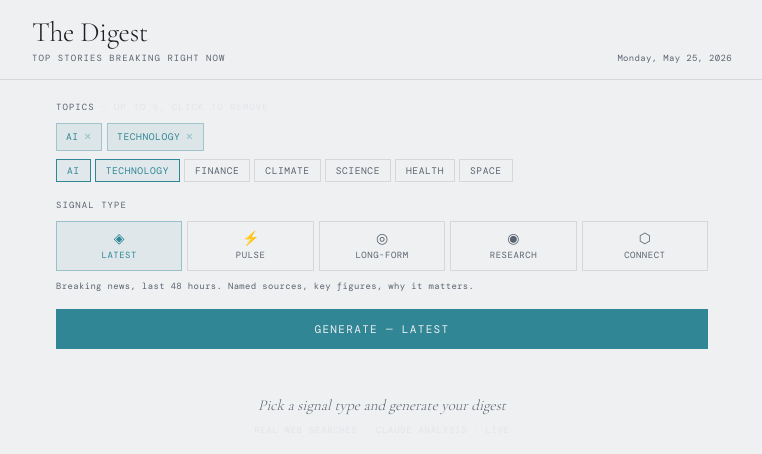
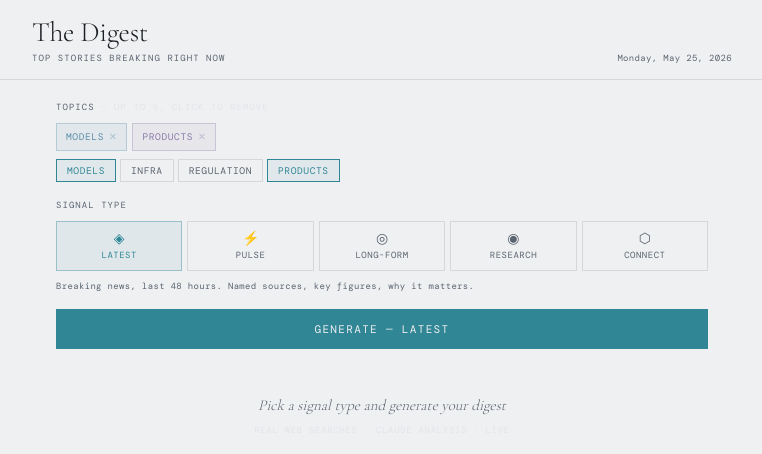
Before and after one commit to fde-shipit/ai-news-agent, a Next.js app: page / in a window 1280 px wide. Shown: the top 454 px of the page, without its empty margins (258-1020 px from the left). Built offline with nearby package versions, Linux system fonts and the light colour scheme.

Commit message:
feat: replace topics with AI-focused presets

```diff
--- a/components/NewsDigestAgent.jsx
+++ b/components/NewsDigestAgent.jsx
@@ -24,7 +24,9 @@ Source: [Publication Name](https://actual-url.com)
 [Summary.]
 *Why it matters: [Insight.]*
 
-— 2 stories per topic. Prioritise news from the last 48 hours. Be direct and specific. Always include a real Source line with a working URL from your search results. No filler.`,
+— 2 stories per topic. Prioritise news from the last 48 hours. Be direct and specific. Always include a real Source line with a working URL from your search results. No filler.
+
+Treat each topic as an AI industry vertical. Models = foundation models and labs. Infra = compute, chips, data centres, cloud AI. Regulation = AI policy, safety, governance. Products = AI product launches, integrations, and enterprise tools.`,
     userPrompt: (topics, date) =>
       `Today is ${date}. Generate a news digest covering: ${topics.join(", ")}.`,
   },
@@ -48,7 +50,9 @@ Source: [Site Name](https://actual-url.com)
 [Summary.]
 *Signal: [Significance.]*
 
-— Search GitHub trending, Hacker News Show HN, recent product launches, fast-moving technical discussions. Find things that weren't on everyone's radar a week ago. Always include a real Source URL. Be exact with names and numbers.`,
+— Search GitHub trending, Hacker News Show HN, recent product launches, fast-moving technical discussions. Find things that weren't on everyone's radar a week ago. Always include a real Source URL. Be exact with names and numbers.
+
+Treat each topic as an AI industry vertical. Models = foundation models and labs. Infra = compute, chips, data centres, cloud AI. Regulation = AI policy, safety, governance. Products = AI product launches, integrations, and enterprise tools.`,
     userPrompt: (topics, date) =>
       `Today is ${date}. What's gaining fast traction right now in: ${topics.join(", ")}? Search GitHub trending repos, Hacker News, new product launches, viral technical discussions. Find the signals others haven't caught yet.`,
   },
@@ -72,7 +76,9 @@ Source: [Author · Publication Name](https://actual-url.com)
 [Summary.]
 *Key insight: [Insight.]*
 
-— Search substack.com, beehiiv newsletters, and recently shared essays. Always include a real Source URL from your search. Prioritise pieces with real engagement. Be specific about author and publication names. Don't invent articles.`,
+— Search substack.com, beehiiv newsletters, and recently shared essays. Always include a real Source URL from your search. Prioritise pieces with real engagement. Be specific about author and publication names. Don't invent articles.
+
+Treat each topic as an AI industry vertical. Models = foundation models and labs. Infra = compute, chips, data centres, cloud AI. Regulation = AI policy, safety, governance. Products = AI product launches, integrations, and enterprise tools.`,
     userPrompt: (topics, date) =>
       `Today is ${date}. Find notable Substack articles, newsletters, and long-form essays recently published or getting significant attention on: ${topics.join(", ")}. Search substack.com directly.`,
   },
@@ -96,7 +102,9 @@ Source: [Institution / Journal](https://actual-url.com)
 [Summary.]
 *Why it matters: [Implication.]*
 
-— Prioritise papers from the last 30 days. Search arxiv.org directly by topic. Always include a real Source URL. Be specific about who did the research, where, and what the concrete finding was. Don't be vague.`,
+— Prioritise papers from the last 30 days. Search arxiv.org directly by topic. Always include a real Source URL. Be specific about who did the research, where, and what the concrete finding was. Don't be vague.
+
+Treat each topic as an AI industry vertical. Models = foundation models and labs. Infra = compute, chips, data centres, cloud AI. Regulation = AI policy, safety, governance. Products = AI product launches, integrations, and enterprise tools.`,
     userPrompt: (topics, date) =>
       `Today is ${date}. Find recent research papers, discoveries, and breakthroughs in: ${topics.join(", ")}. Search arxiv.org and academic sources. Focus on work from the last 30 days.`,
   },
@@ -122,14 +130,23 @@ Source: [Publication / Site](https://actual-url.com)
 [2–3 sentences: another data point from a different topic that supports this thread.]
 *Why this thread matters: [What it changes about how you'd think about the connected topics.]*
 
-— Surface 2–3 threads with 2 evidence points each. Always include real Source URLs. The best threads make someone say: "I hadn't connected those two things, but now I can't unsee it." Find the structural ones.`,
+— Surface 2–3 threads with 2 evidence points each. Always include real Source URLs. The best threads make someone say: "I hadn't connected those two things, but now I can't unsee it." Find the structural ones.
+
+Treat each topic as an AI industry vertical. Models = foundation models and labs. Infra = compute, chips, data centres, cloud AI. Regulation = AI policy, safety, governance. Products = AI product launches, integrations, and enterprise tools.`,
     userPrompt: (topics, date) =>
       `Today is ${date}. Search across all of these topics and find hidden connecting threads and structural patterns between them: ${topics.join(", ")}. What links these domains together in non-obvious ways? What's moving underneath all of them simultaneously?`,
   },
 ];
 
 // ─── Constants ────────────────────────────────────────────────────────────────
-const PRESETS = ["AI", "Technology", "Finance", "Climate", "Science", "Health", "Space"];
+const PRESETS = ["Models", "Infra", "Regulation", "Products"];
+const PALETTE = {
+  Models: "#5B8FA8",
+  Infra: "#7B9E87",
+  Regulation: "#C17B5C",
+  Products: "#8B7BA8",
+};
+const topicColor = (t) => PALETTE[t] || "#308695";
 
 const SIGNAL_DESCRIPTIONS = {
   news:      "Breaking news, last 48 hours. Named sources, key figures, why it matters.",
@@ -180,7 +197,7 @@ function parseDigest(text) {
 
 // ─── App ──────────────────────────────────────────────────────────────────────
 export default function NewsDigestAgent() {
-  const [topics, setTopics]             = useState(["AI", "Technology"]);
+  const [topics, setTopics]             = useState(["Models", "Products"]);
   const [signalId, setSignalId]         = useState("news");
   const [loading, setLoading]           = useState(false);
   const [sections, setSections]         = useState([]);
@@ -344,7 +361,7 @@ export default function NewsDigestAgent() {
           <div style={{ display: "flex", flexWrap: "wrap", gap: 5, marginBottom: "0.5rem", alignItems: "center" }}>
             {topics.map((t) => (
               <span key={t} className="chip" title="Click to remove"
-                style={{ background: "color-mix(in srgb, var(--accent) 10%, transparent)", border: "1px solid color-mix(in srgb, var(--accent) 35%, transparent)", color: "var(--accent)" }}
+                style={{ background: `${topicColor(t)}18`, border: `1px solid ${topicColor(t)}55`, color: topicColor(t) }}
                 onClick={() => removeTopic(t)}>
                 {t} <span style={{ opacity: 0.4, fontSize: 13 }}>×</span>
               </span>
```
